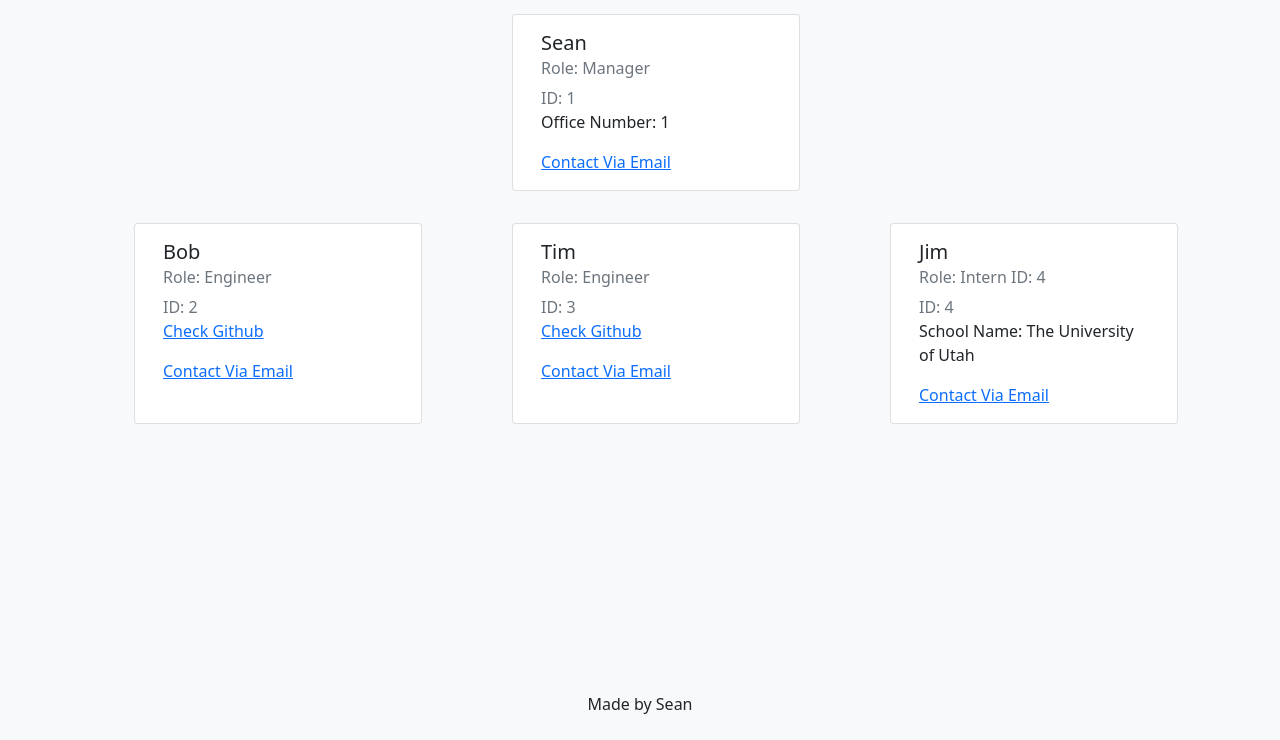
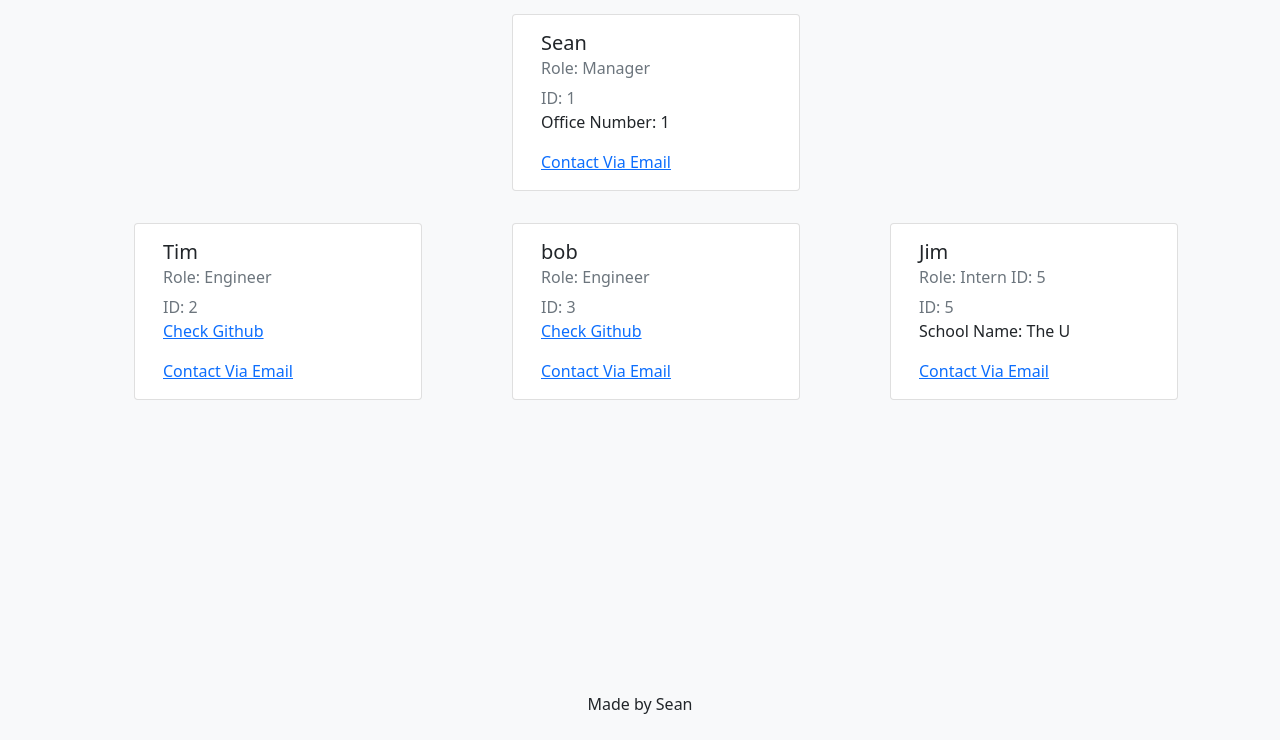
Before and after one commit to Sdillon215/team-gen, a website: page dist/index.html in a window 1280 px wide. Shown: the part 60-800 px from the top of the page. Drawn offline with nearby package versions, Linux system fonts and the light colour scheme.

Commit message:
new sample file

```diff
--- a/dist/index.html
+++ b/dist/index.html
@@ -25,7 +25,7 @@
                 <h6 class="card-subtitle mb-2 text-muted">Role: Manager</h6>
                 <h7 class="card-subtitle mb-2 text-muted">ID: 1</h7>
                 <p class="card-text">Office Number: 1</p>
-                <a href="mailto:sean@email.com" target="_blank" class="card-link">Contact Via Email</a>
+                <a href="mailto:Sean@email.com" target="_blank" class="card-link">Contact Via Email</a>
             </div>
         </div>
 
@@ -35,21 +35,21 @@
 
             <div class="card m-2" style="width: 18rem;">
                 <div class="card-body">
-                    <h5 class="card-title">Bob</h5>
+                    <h5 class="card-title">Tim</h5>
                     <h6 class="card-subtitle mb-2 text-muted">Role: Engineer</h6>
                     <h7 class="card-subtitle mb-2 text-muted">ID: 2</h7>
-                    <p class="card-text"><a href="https://github.com/bob" class="card-link">Check Github</a></p>
-                    <a href="mailto:bob@email.com" target="_blank" class="card-link">Contact Via Email</a>
+                    <p class="card-text"><a href="https://github.com/tim" class="card-link">Check Github</a></p>
+                    <a href="mailto:tim@email.com" target="_blank" class="card-link">Contact Via Email</a>
                 </div>
             </div>
 
             <div class="card m-2" style="width: 18rem;">
                 <div class="card-body">
-                    <h5 class="card-title">Tim</h5>
+                    <h5 class="card-title">bob</h5>
                     <h6 class="card-subtitle mb-2 text-muted">Role: Engineer</h6>
                     <h7 class="card-subtitle mb-2 text-muted">ID: 3</h7>
-                    <p class="card-text"><a href="https://github.com/tim" class="card-link">Check Github</a></p>
-                    <a href="mailto:tim@email.com" target="_blank" class="card-link">Contact Via Email</a>
+                    <p class="card-text"><a href="https://github.com/bob" class="card-link">Check Github</a></p>
+                    <a href="mailto:bob@email.com" target="_blank" class="card-link">Contact Via Email</a>
                 </div>
             </div>
 
@@ -58,9 +58,9 @@
             <div class="card m-2" style="width: 18rem;">
                 <div class="card-body">
                     <h5 class="card-title">Jim</h5>
-                    <h6 class="card-subtitle mb-2 text-muted">Role: Intern ID: 4</h6>
-                    <h7 class="card-subtitle mb-2 text-muted">ID: 4</h7>
-                    <p class="card-text">School Name: The University of Utah</p>
+                    <h6 class="card-subtitle mb-2 text-muted">Role: Intern ID: 5</h6>
+                    <h7 class="card-subtitle mb-2 text-muted">ID: 5</h7>
+                    <p class="card-text">School Name: The U</p>
                     <a href="mailto:Jim@email.com" target="_blank" class="card-link">Contact Via Email</a>
                 </div>
             </div>
```
Also changed, not shown: README.md.
